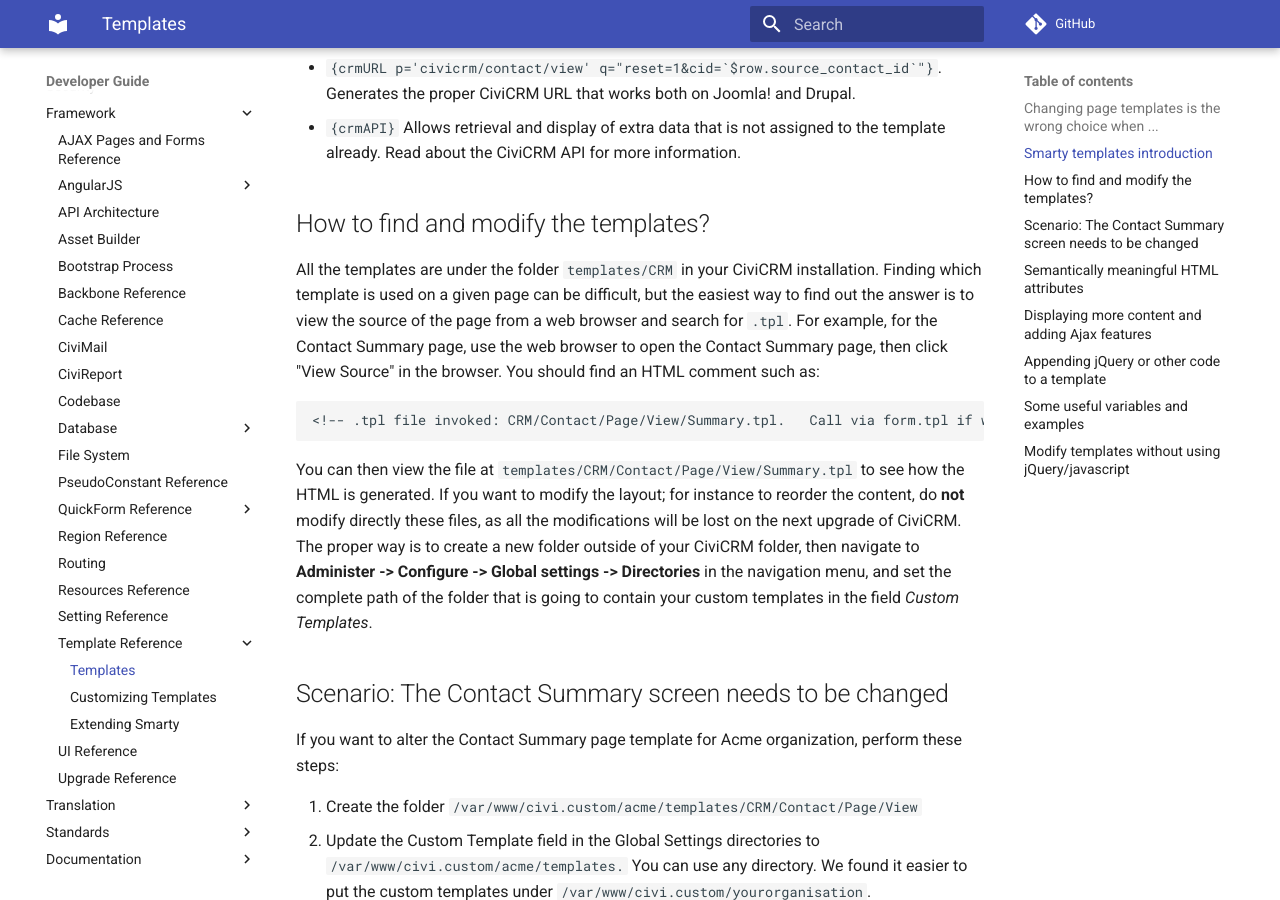
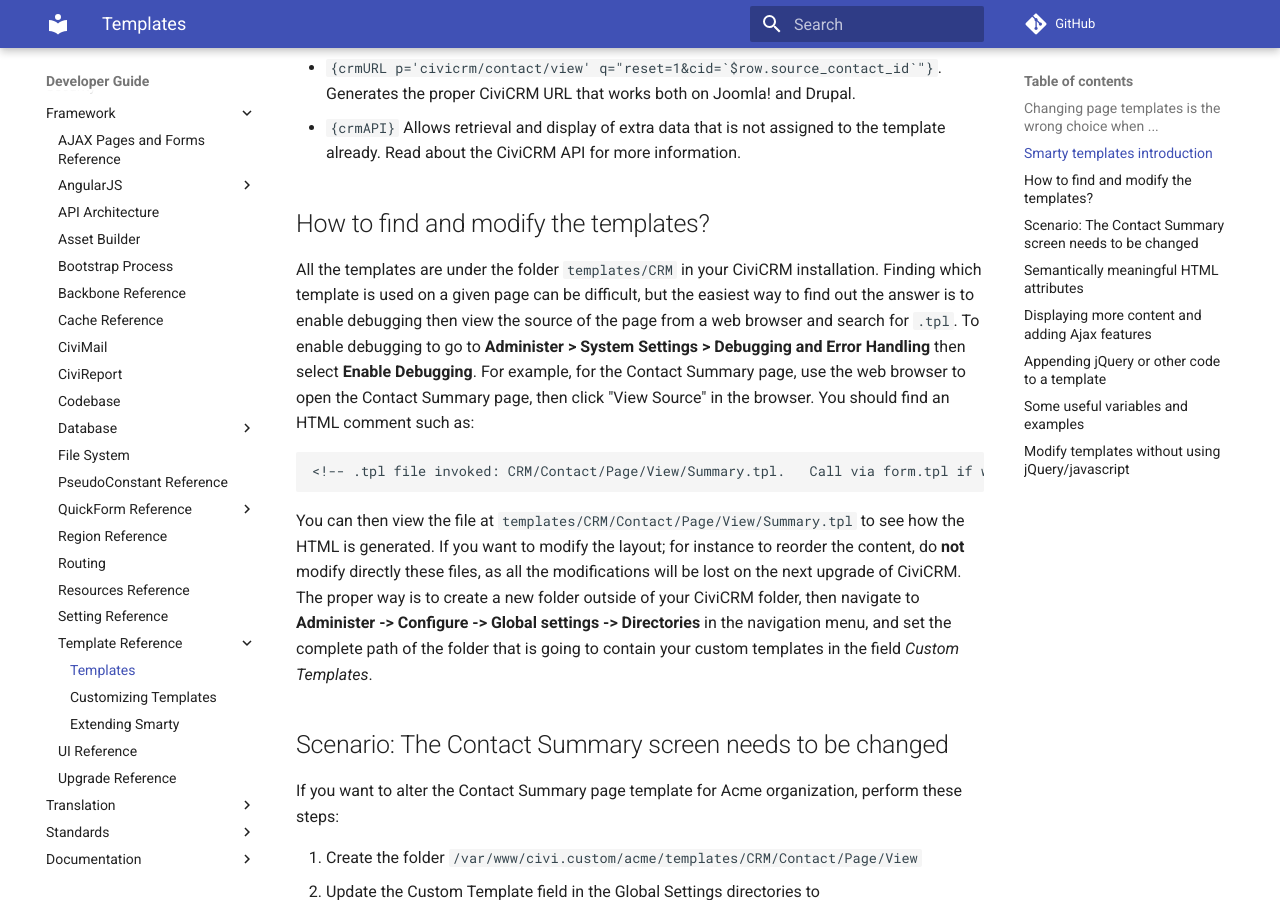
Before and after one commit to civicrm/civicrm-dev-docs, an MkDocs documentation site: the page built from docs/framework/templates/index.md, in a window 1280 px wide and 900 px high, scrolled down 1886 px. Built offline with MkDocs 1.6.1 and Material for MkDocs 9.7.7, drawn with Linux system fonts in a browser that asks for light colours; comment, search, counter and statistics services are not loaded; old or Windows-style settings are respelled for this version of MkDocs.

Commit message:
Enable debugging to see tpl's in source

```diff
--- a/docs/framework/templates/index.md
+++ b/docs/framework/templates/index.md
@@ -88,9 +88,11 @@
 
 All the templates are under the folder `templates/CRM` in your CiviCRM
 installation. Finding which template is used on a given page can be
-difficult, but the easiest way to find out the answer is to view the
-source of the page from a web browser and search for `.tpl`. For
-example, for the Contact Summary page, use the web browser to open the
+difficult, but the easiest way to find out the answer is to enable debugging
+then view the source of the page from a web browser and search for `.tpl`.
+To enable debugging to go to **Administer > System Settings > Debugging
+and Error Handling** then select **Enable Debugging**.
+For example, for the Contact Summary page, use the web browser to open the
 Contact Summary page, then click "View Source" in the browser.  You
 should find an HTML comment such as:
 
```
